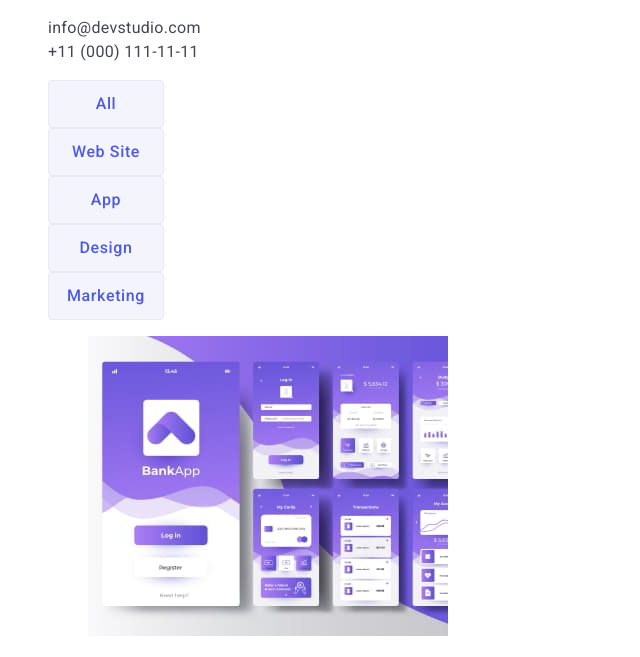
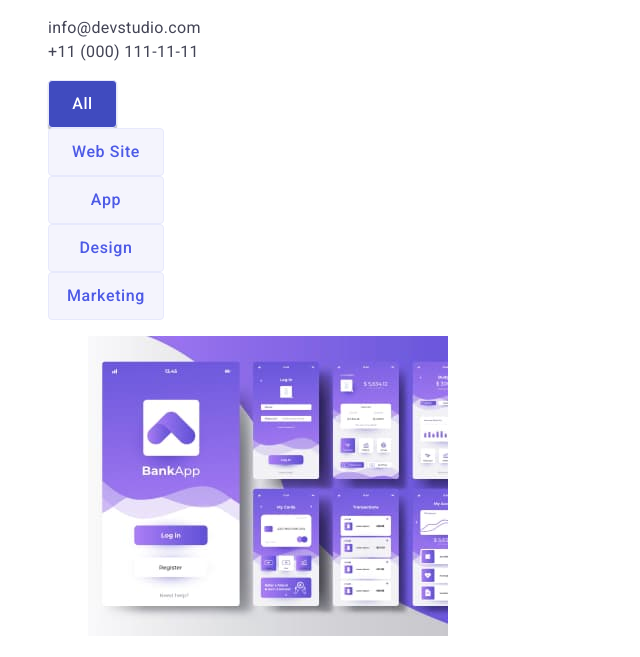
Before and after one commit to Valtron88/goit-markup-hw02, a plain HTML site: page portfolio.html in a window 1280 px wide. In both pictures the pointer is over the button "All". Shown: the part 120-777 px from the top of the page, without its empty margins (0-640 px from the left). Drawn offline with Linux system fonts and the light colour scheme.

Commit message:
css+portf+hove

```diff
--- a/css/styles.css
+++ b/css/styles.css
@@ -105,6 +105,12 @@ body{
     color: #FFFFFF;
     background-color: #4D5AE5;
     border: none;
+}
+
+.hero-btn:focus,
+.hero-btn:hover{
+    cursor: pointer;
+    background-color: #404BBF;
 }
 
 .advantages-section {
@@ -252,6 +258,24 @@ body{
     color: #4D5AE5;
 }
 
+.portfolio-btn-all {
+    width: 69px;
+    height: 48px;
+}
+
+.portfolio-btn:focus,
+.portfolio-btn:hover{
+    box-sizing: border-box;
+    display: flex;
+    flex-direction: row;
+    align-items: center;
+    height: 48px;
+    background: #404BBF;
+    box-shadow: 0px 3px 1px rgba(0, 0, 0, 0.1), 0px 2px 1px rgba(0, 0, 0, 0.08), 0px 2px 2px rgba(0, 0, 0, 0.12);
+    color:#FFFFFF;
+    cursor: pointer;
+}
+
 .samples-main {
 }
 .samples-list {
@@ -270,6 +294,8 @@ body{
 }
 .sample-text {
     font-size: 16px;
+    font-weight: 400;
+    font-style: normal;
     line-height: 1.5;
     letter-spacing: 0.02em;
     color: #434455;
--- a/portfolio.html
+++ b/portfolio.html
@@ -32,7 +32,7 @@
 
     <div class="portfolio-section">
         <ul class="portfolio-list list">
-            <Li class="portfolio-item"><button type="button" class="portfolio-btn">All</button></Li>
+            <Li class="portfolio-item"><button type="button" class="portfolio-btn portfolio-btn-all">All</button></Li>
             <Li class="portfolio-item"><button type="button" class="portfolio-btn">Web Site</button></Li>
             <Li class="portfolio-item"><button type="button" class="portfolio-btn">App</button></Li>
             <Li class="portfolio-item"><button type="button" class="portfolio-btn">Design</button></Li>
```
